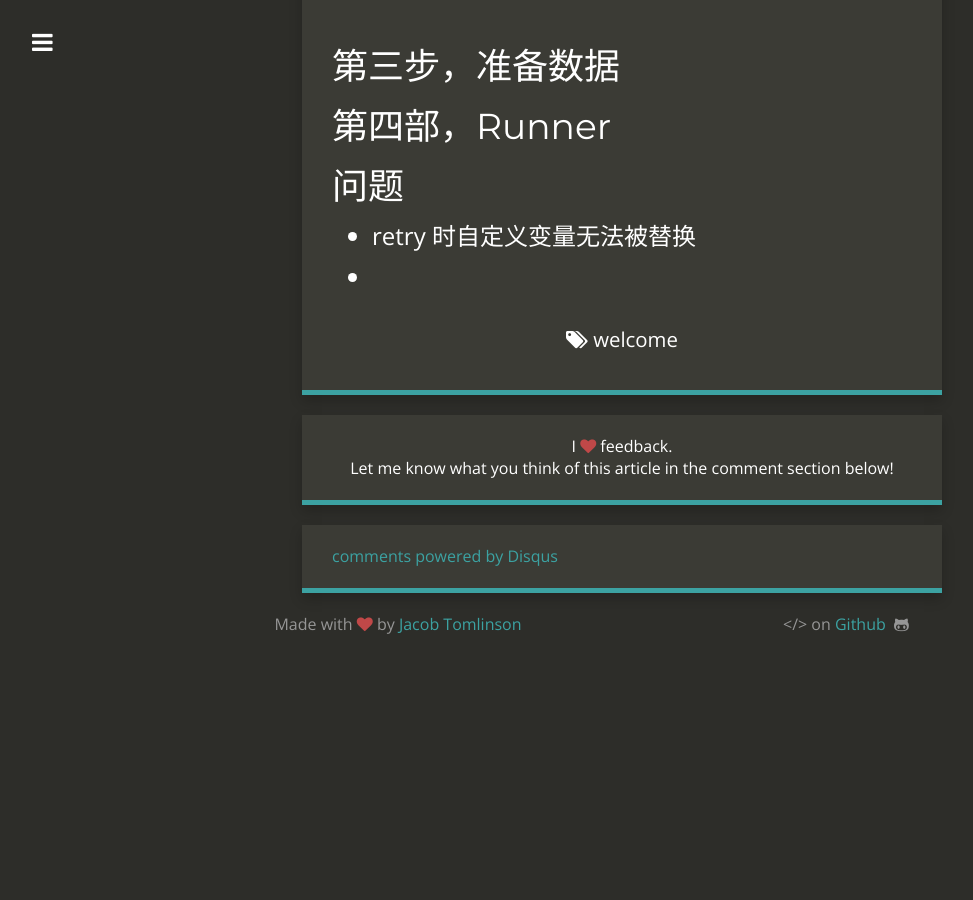
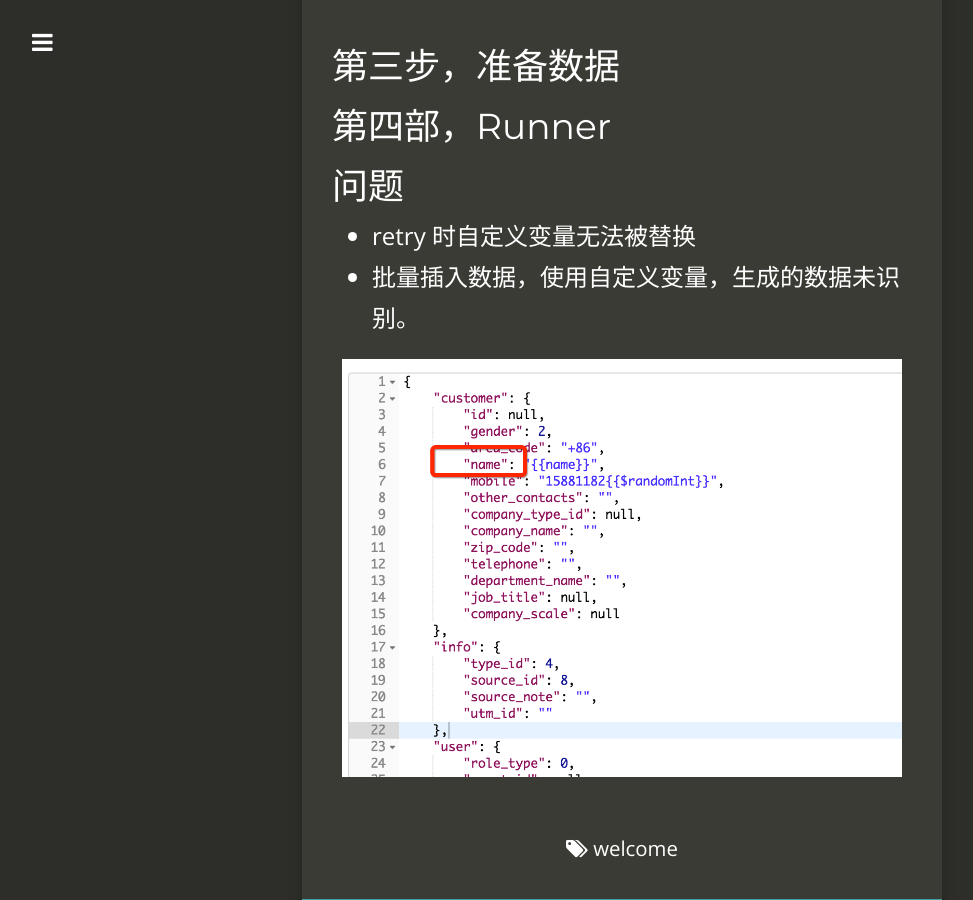
Before and after one commit to liangfurong/liangfurong.github.io, a Jekyll site: the page built from _posts/2019-01-04-guide-to-use-postman-runner.md, in a window 1280 px wide and 900 px high, scrolled down 1243 px. Shown: the whole window, without its empty margins (18-991 px from the left). Built offline with Jekyll 4.4.1, drawn with Linux system fonts in a browser that asks for light colours; nearby versions of some CDN libraries; comment, search, counter and statistics services are not loaded; before the commit the page ends 1899 px from its top, so only the background shows below that.

Commit message:
add 2 post

```diff
--- a/_posts/2019-01-04-guide-to-use-postman-runner.md
+++ b/_posts/2019-01-04-guide-to-use-postman-runner.md
@@ -30,4 +30,6 @@ tags:
 ## 问题
 
 - retry 时自定义变量无法被替换
--
+- 批量插入数据，使用自定义变量，生成的数据未识别。
+
+![设置变量](/imgs/post/postman_variable2.png)
```
Also changed, not shown: imgs/post/postman_variable2.png (added).
